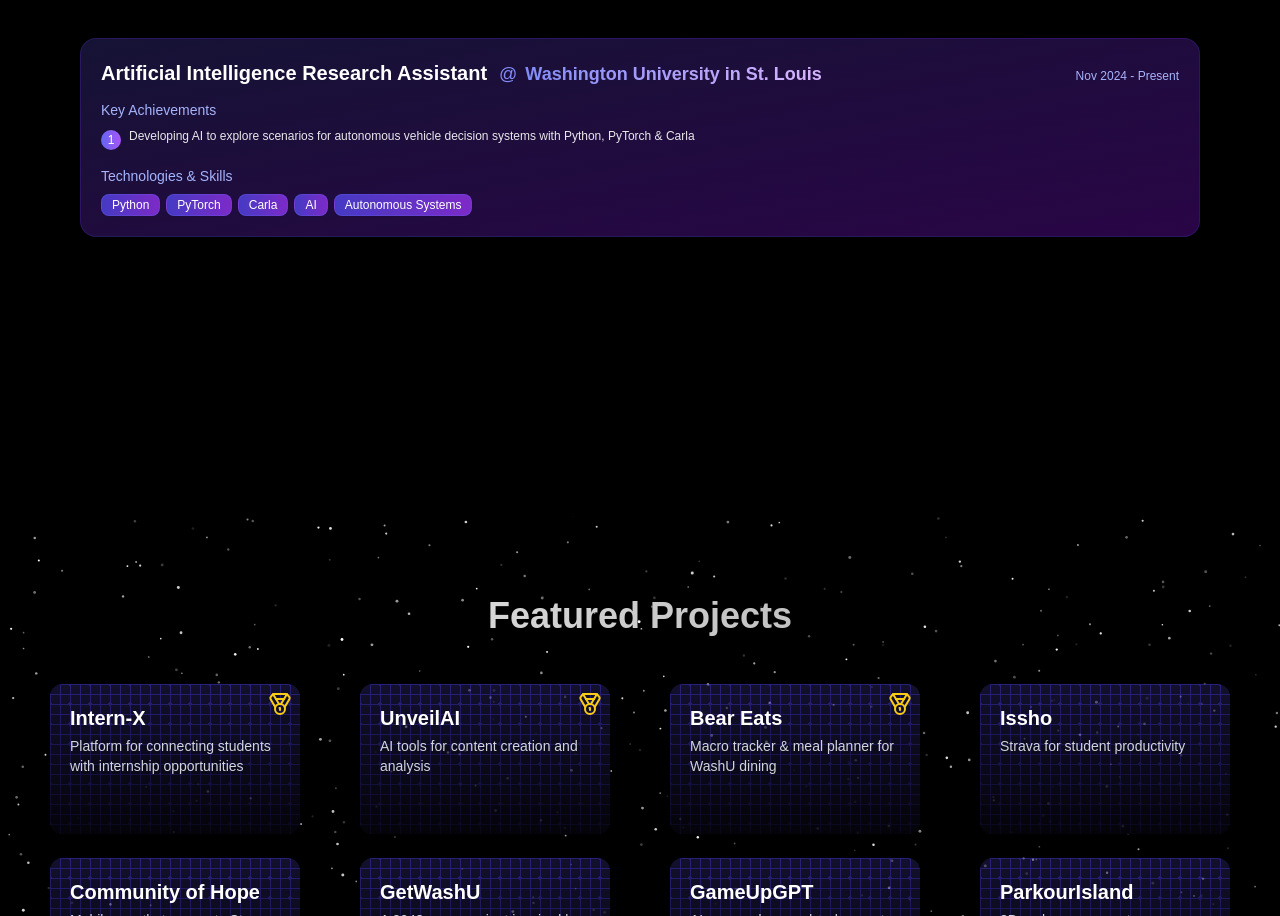
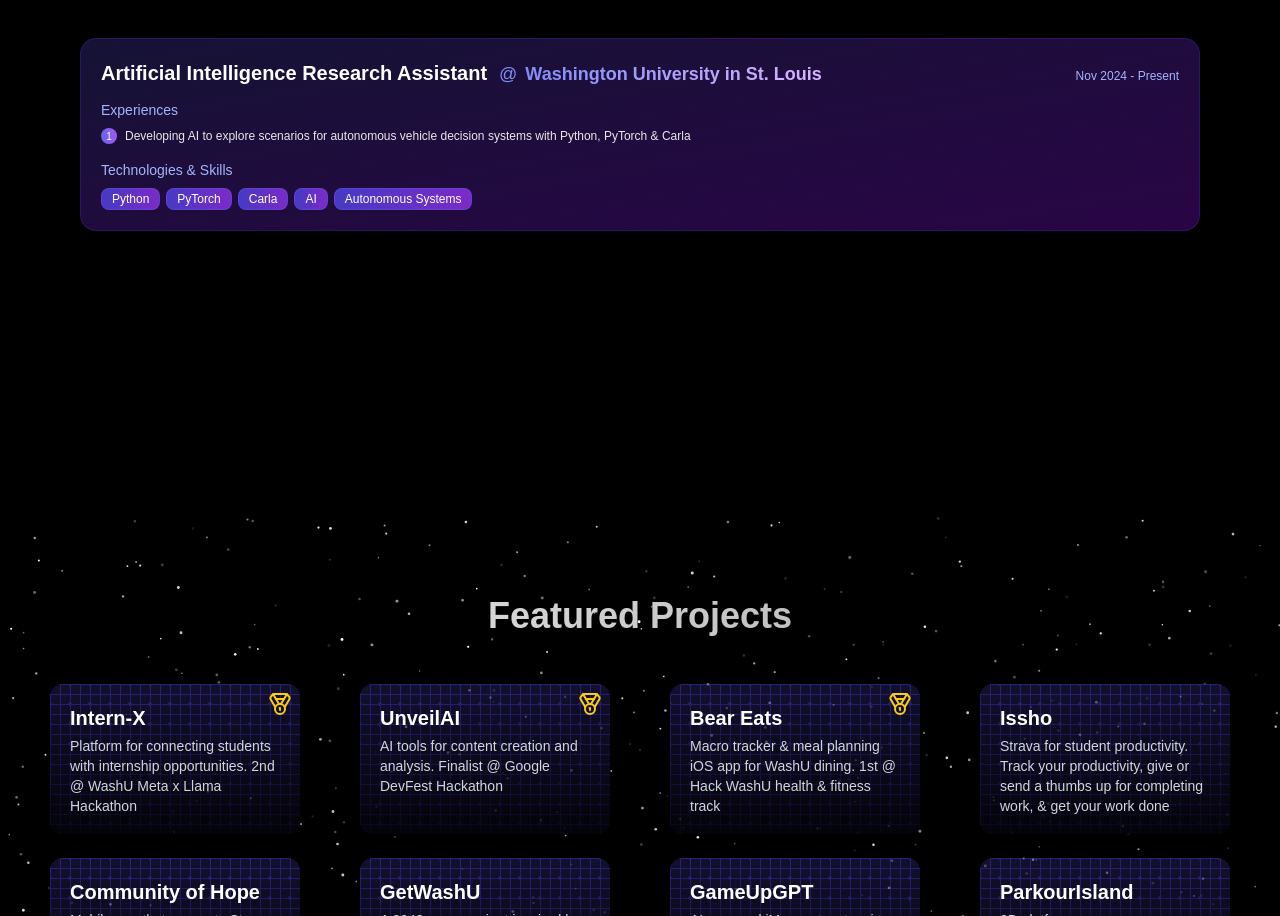
Before and after one commit to koji0701/Portfolio, a React (Vite) app: page / in a window 1280 px wide. Shown: the part 1884-2800 px from the top of the page. Built offline with nearby package versions, Linux system fonts and the light colour scheme; a web font is replaced by a local one.

Commit message:
fix: text alignment in work cards

```diff
--- a/src/components/sections/Hero.tsx
+++ b/src/components/sections/Hero.tsx
@@ -21,6 +21,8 @@
         <TextReveal>
           <p className="text-neutral-400 max-w-2xl mx-auto mb-12">
             Computer Science + Mathematics @ <a href="https://washu.edu" className="underline decoration-1 hover:text-neutral-300 transition-colors">Washington University in St. Louis</a>
+            <br />
+            Incoming SWE Intern @ NYC Mayor's Office for Economic Opportunity
           </p>
         </TextReveal>
 
--- a/src/components/sections/Projects.tsx
+++ b/src/components/sections/Projects.tsx
@@ -5,28 +5,28 @@
 const projects = [
   {
     title: "Intern-X",
-    description: "Platform for connecting students with internship opportunities",
+    description: "Platform for connecting students with internship opportunities. 2nd @ WashU Meta x Llama Hackathon",
     image: "https://images.unsplash.com/photo-1522071820081-009f0129c71c?q=80&w=2370&auto=format&fit=crop",
     link: "https://github.com/Intern-X",
     awardWinning: true
   },
   {
     title: "UnveilAI",
-    description: "AI tools for content creation and analysis",
+    description: "AI tools for content creation and analysis. Finalist @ Google DevFest Hackathon",
     image: "https://images.unsplash.com/photo-1677442136019-21780ecad995?q=80&w=2532&auto=format&fit=crop",
     link: "https://github.com/UnveilAI",
     awardWinning: true
   },
   {
     title: "Bear Eats",
-    description: "Macro tracker & meal planner for WashU dining",
+    description: "Macro tracker & meal planning iOS app for WashU dining. 1st @ Hack WashU health & fitness track",
     image: "https://images.unsplash.com/photo-1460925895917-afdab827c52f?q=80&w=2426&auto=format&fit=crop",
     link: "https://github.com/koji0701/BearEats",
     awardWinning: true
   },
   {
     title: "Issho",
-    description: "Strava for student productivity",
+    description: "Strava for student productivity. Track your productivity, give or send a thumbs up for completing work, & get your work done",
     image: "https://images.unsplash.com/photo-1555949963-ff9fe0c870eb?q=80&w=2370&auto=format&fit=crop",
     link: "https://github.com/koji0701/Issho",
     awardWinning: false
@@ -47,21 +47,21 @@
   },
   {
     title: "GameUpGPT",
-    description: "AI-powered game development and enhancement tool using GPT technology",
+    description: "AI-powered iMessage extension to help you 'game up'",
     image: "https://images.unsplash.com/photo-1614680376573-df3480f0c6ff?q=80&w=2674&auto=format&fit=crop",
     link: "https://github.com/koji0701/GameUpGPT",
     awardWinning: false
   },
   {
     title: "ParkourIsland",
-    description: "3D parkour game set on a mysterious island with challenging obstacles",
+    description: "2D platformer game",
     image: "https://images.unsplash.com/photo-1596662450730-384b8902ba8b?q=80&w=2525&auto=format&fit=crop",
     link: "https://github.com/koji0701/ParkourIsland",
     awardWinning: false
   },
   {
     title: "DuetGame",
-    description: "Two-player cooperative game with musical elements and synchronized gameplay",
+    description: "Web version of the popular mobile game Duet",
     image: "https://images.unsplash.com/photo-1511379938547-c1f69419868d?q=80&w=2670&auto=format&fit=crop",
     link: "https://github.com/koji0701/DuetGame",
     awardWinning: false
--- a/src/components/sections/Work.tsx
+++ b/src/components/sections/Work.tsx
@@ -275,7 +275,7 @@
             </div>
 
             <div className="mb-4">
-              <h5 className="text-indigo-300 mb-2 text-sm font-medium">Key Achievements</h5>
+              <h5 className="text-indigo-300 mb-2 text-sm font-medium">Experiences</h5>
               <ul className="space-y-2">
                 {selectedExperience.achievements.map((achievement, i) => (
                   <motion.li
@@ -285,7 +285,7 @@
                     animate={{ opacity: 1, x: 0 }}
                     transition={{ duration: 0.3, delay: i * 0.1 }}
                   >
-                    <div className="mt-0.5 min-w-5 h-5 rounded-full bg-gradient-to-r from-indigo-500 to-purple-500 flex items-center justify-center text-white text-xs">
+                    <div className="min-w-4 h-4 rounded-full bg-gradient-to-r from-indigo-500 to-purple-500 flex items-center justify-center text-white text-[10px]">
                       {i + 1}
                     </div>
                     <p className="text-white/90 text-xs">{achievement}</p>
```
